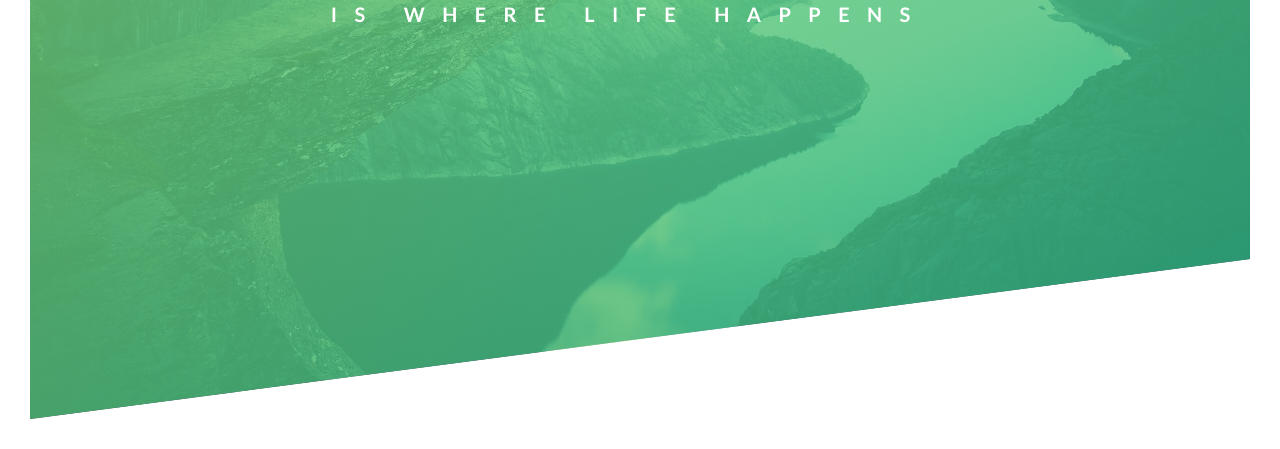
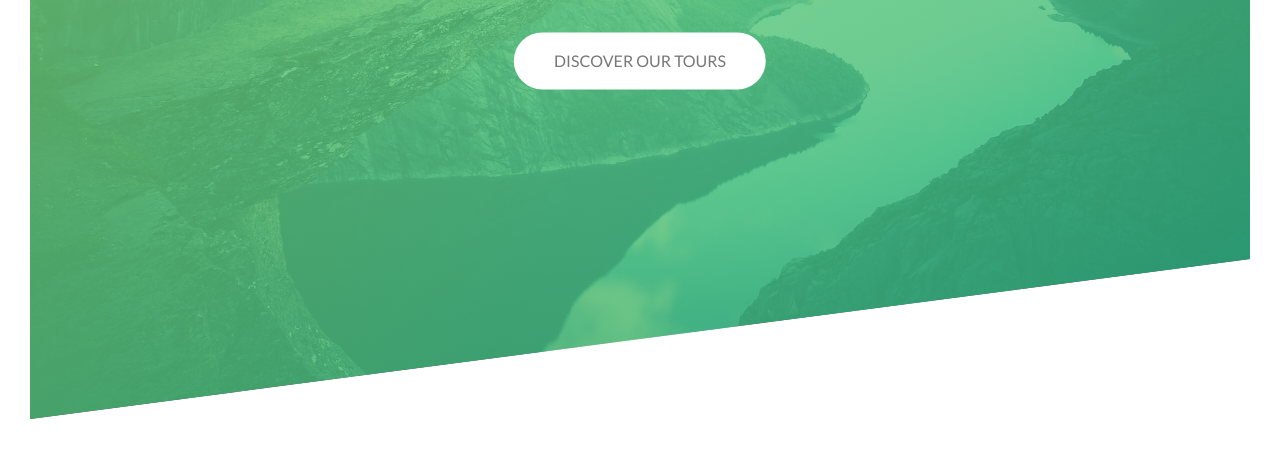
Before and after one commit to pmdenlinger/natours, a plain HTML site: page index.html in a window 1280 px wide. Shown: the part 371-820 px from the top of the page. Drawn offline with Linux system fonts and the light colour scheme.

Commit message:
Add header main button and initial styling and animation

```diff
--- a/index.html
+++ b/index.html
@@ -23,6 +23,7 @@
           <span class="heading-primary-main">Outdoors</span>
           <span class="heading-primary-sub">is where life happens</span>
         </h1>
+        <a href="#" class="btn btn-white">Discover our tours</a>
       </div>
     </header>
   </body>
--- a/styles.css
+++ b/styles.css
@@ -51,6 +51,7 @@ header {
   top: 40%;
   left: 50%;
   transform: translate(-50%, -50%);
+  text-align: center;
 }
 
 .heading-primary {
@@ -58,6 +59,7 @@ header {
   text-transform: uppercase;
 
   backface-visibility: hidden;
+  margin-bottom: 60px;
 }
 
 .heading-primary-main {
@@ -113,3 +115,28 @@ header {
     transform: translateX(0);
   }
 }
+
+.btn:link,
+.btn:visited {
+  text-transform: uppercase;
+  text-decoration: none;
+  padding: 15px 40px;
+  display: inline-block;
+  border-radius: 100px;
+  transition: all 0.2s;
+}
+
+.btn:hover {
+  transform: translateY(-3px);
+  box-shadow: 0 10px 20px rgba(0, 0, 0, 0.2);
+}
+
+.btn:active {
+  transform: translateY(-1px);
+  box-shadow: 0 5px 10px rgba(0, 0, 0, 0.2);
+}
+
+.btn-white {
+  background-color: white;
+  color: #777;
+}
```
